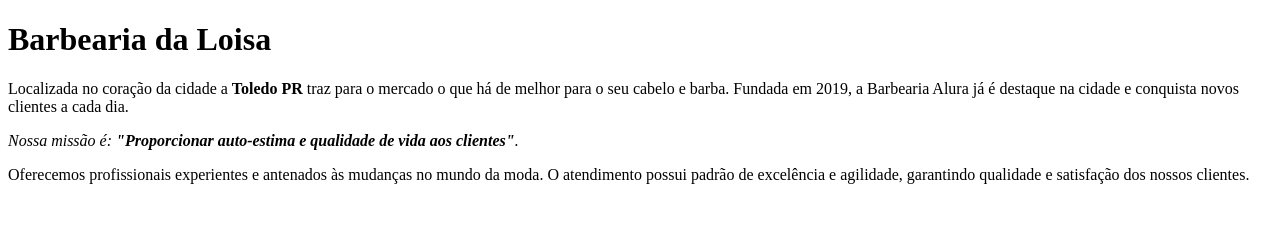
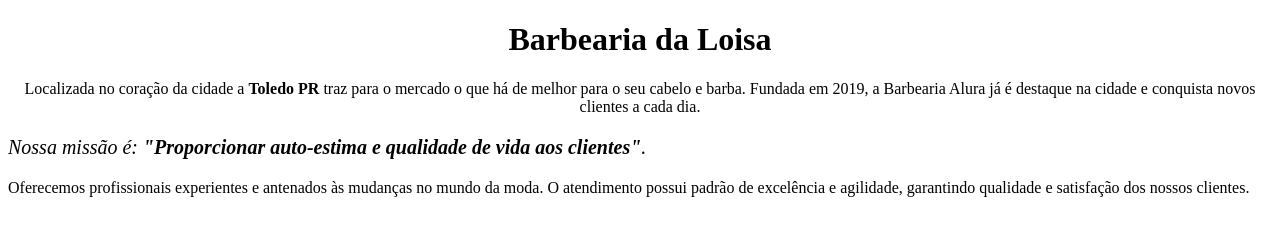
Before and after one commit to Loisalinda/site-html, a plain HTML site: page index.html in a window 1280 px wide. Drawn offline with Linux system fonts and the light colour scheme.

Commit message:
Add files via upload

```diff
--- a/index.html
+++ b/index.html
@@ -3,14 +3,16 @@
     <head>
         <meta charset="UTF-8">
         <title>Barbearia Alura</title>
+        <link rel="stylesheet" href="style.css">
     </head>
+
     <body>
-        <h1>Barbearia da Loisa</h1>
+        <h1 style="text-align: center">Barbearia da Loisa</h1>
 
-        <p>Localizada no coração da cidade a <strong>Toledo PR</strong> traz para o mercado o que há de melhor para o seu cabelo e barba.
+        <p style="text-align: center">Localizada no coração da cidade a <strong>Toledo PR</strong> traz para o mercado o que há de melhor para o seu cabelo e barba.
         Fundada em 2019, a Barbearia Alura já é destaque na cidade e conquista novos clientes a cada dia.</p>
 
-        <p><em>Nossa missão é: <strong>"Proporcionar auto-estima e qualidade de vida aos clientes"</strong>.</em></p>
+        <p style="font-size: 20px"><em>Nossa missão é: <strong>"Proporcionar auto-estima e qualidade de vida aos clientes"</strong>.</em></p>
 
         <p>Oferecemos profissionais experientes e antenados às mudanças no mundo da moda.
         O atendimento possui padrão de excelência e agilidade, garantindo qualidade e satisfação dos nossos clientes.</p>
```
